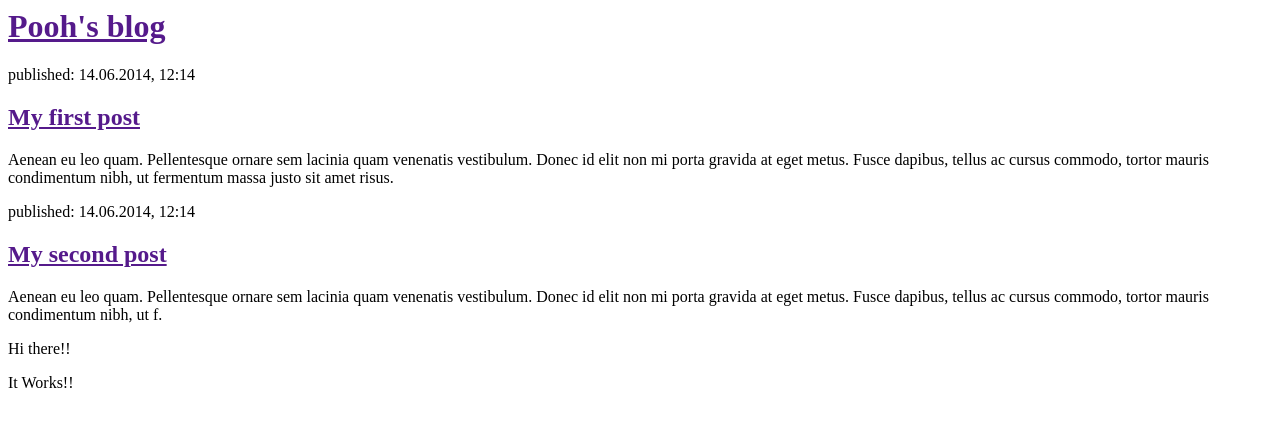
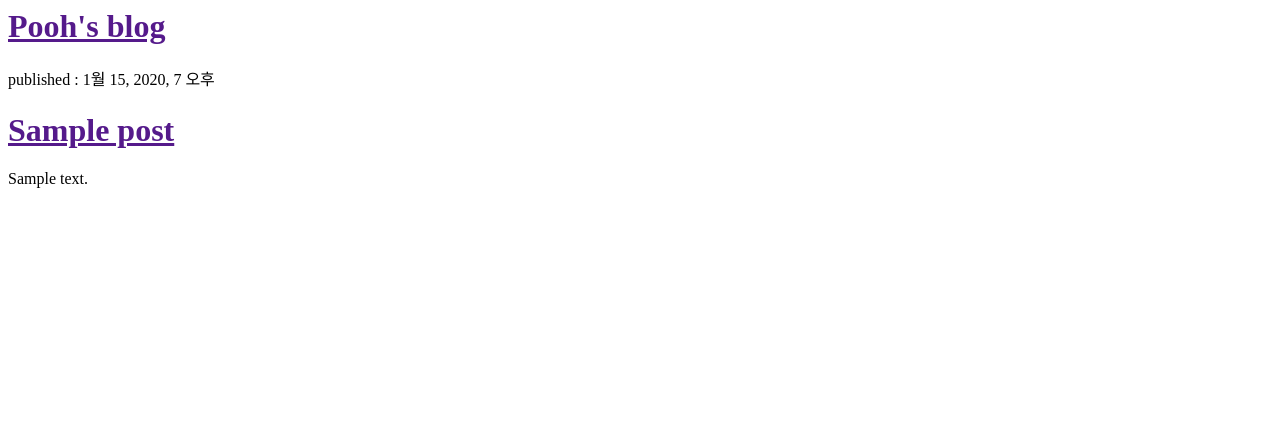
Before and after one commit to poohhjk/my-first-blog, a Django app: template blog/templates/blog/post_list.html in a window 1280 px wide. Shown: the top 427 px of the page. Run offline with Django 3.2, Linux system fonts and the light colour scheme; the template is opened without the code that fills it: values named after a table or form of the project are taken from there, others are empty; tables that the repository leaves empty hold one stand-in row (Sample ...).

Commit message:
Modified templates to display posts from database.

```diff
--- a/blog/templates/blog/post_list.html
+++ b/blog/templates/blog/post_list.html
@@ -6,17 +6,12 @@
     <div>
       <h1><a href="">Pooh's blog</a></h1>
     </div>
-    <div>
-      <p>published: 14.06.2014, 12:14</p>
-      <h2><a href="">My first post</a></h2>
-      <p>Aenean eu leo quam. Pellentesque ornare sem lacinia quam venenatis vestibulum. Donec id elit non mi porta gravida at eget metus. Fusce dapibus, tellus ac cursus commodo, tortor mauris condimentum nibh, ut fermentum massa justo sit amet risus.</p>
-    </div>
-    <div>
-      <p>published: 14.06.2014, 12:14</p>
-      <h2><a href="">My second post</a></h2>
-      <p>Aenean eu leo quam. Pellentesque ornare sem lacinia quam venenatis vestibulum. Donec id elit non mi porta gravida at eget metus. Fusce dapibus, tellus ac cursus commodo, tortor mauris condimentum nibh, ut f.</p>
-    </div>
-    <p>Hi there!!</p>
-    <p>It Works!!</p>
+    {% for post in posts %}
+      <div>
+        <p>published : {{ post.published_date }}</p>
+        <h1><a href="">{{ post.title }}</a></h1>
+        <p>{{ post.text|linebreaksbr }}</p>
+      </div>
+    {% endfor %}
   </body>
 </html>
--- a/blog/views.py
+++ b/blog/views.py
@@ -1,5 +1,8 @@
 from django.shortcuts import render
+from django.utils import timezone
+from .models import Post
 
 # Create your views here.
 def post_list(request):
-    return render(request, 'blog/post_list.html', {})
+    posts = Post.objects.filter(published_date__lte=timezone.now()).order_by('published_date')
+    return render(request, 'blog/post_list.html', {'posts':posts})
```
